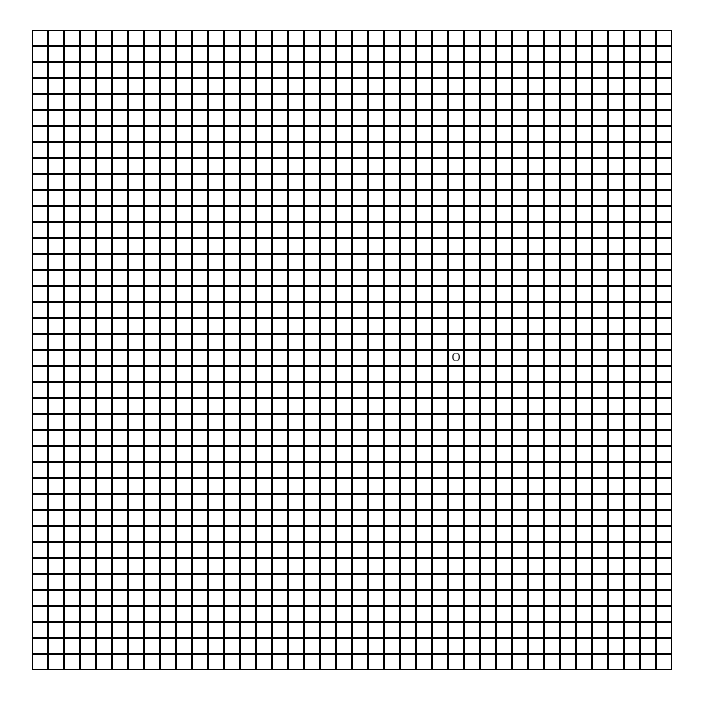
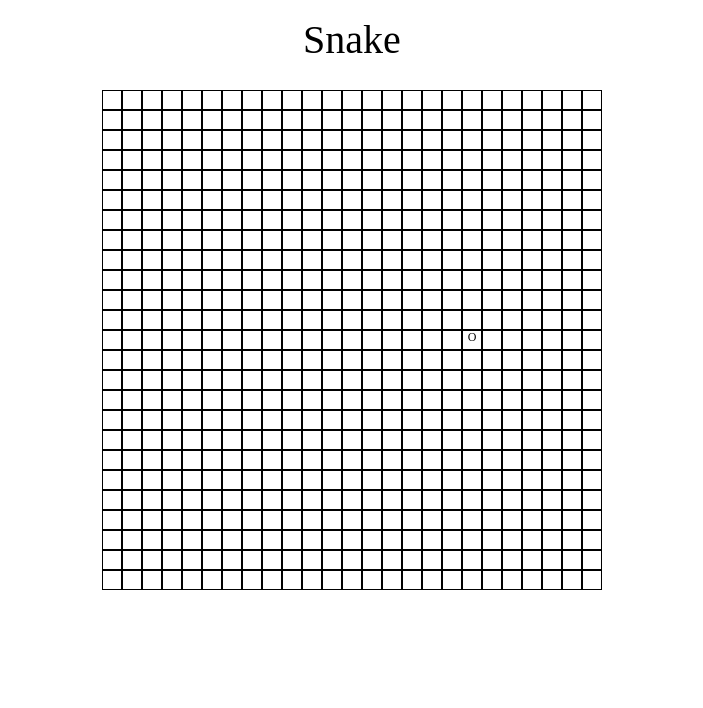
Before and after one commit to SophiaLWu/snake-game, a plain HTML site: page index.html in a window 1280 px wide. Shown: the whole page, without its empty margins (288-991 px from the left). Drawn offline with Linux system fonts and the light colour scheme.

Commit message:
Change grid size to a variablef or easy changing

```diff
--- a/css/main.css
+++ b/css/main.css
@@ -2,6 +2,12 @@
 *:before,
 *:after {
    box-sizing: border-box;
+}
+
+h1 {
+  margin-top: 20px;
+  text-align: center;
+  font-size: 40px;
 }
 
 .container {
@@ -15,8 +21,8 @@
 
 .col {
   display: inline-block;
-  width: 16px;
-  height: 16px;
+  width: 20px;
+  height: 20px;
   border: 1px solid black;
   vertical-align: middle;
   text-align: center;
--- a/index.html
+++ b/index.html
@@ -9,6 +9,7 @@
     <script src="js/main.js"></script>
   </head>
   <body>
+    <h1>Snake</h1>
     <div class="container"></div>
   </body>
 </html>
--- a/js/main.js
+++ b/js/main.js
@@ -1,3 +1,4 @@
+var side = 25;
 
 $(document).ready(function() {
 
@@ -12,9 +13,9 @@ $(document).ready(function() {
 
   function createGrid(snake) {
     var grid = [];
-    for (var i = 0; i < 40; i++) {
+    for (var i = 0; i < side; i++) {
       grid.push([]);
-      for (var j = 0; j < 40; j++) {
+      for (var j = 0; j < side; j++) {
         grid[i].push(" ");
       }
     }
@@ -23,12 +24,13 @@ $(document).ready(function() {
   };
 
   function createSnake() {
+    var midpoint = Math.floor(side/2)
     var snake = {
-      position: [20, 20],
+      position: [midpoint, midpoint],
       direction: "r",
-      coordinates: [[20, 20]],
+      coordinates: [[midpoint, midpoint]],
     }
-    return snake
+    return snake;
   };
 
   function render(grid) {
@@ -89,10 +91,22 @@ $(document).ready(function() {
   function takeTurn() {
     setTimeout(function() {
       moveSnake(grid, snake);
+      if (gameOver()) return gameOverScreen();
       grid = createGrid(snake);
       render(grid);
       takeTurn();
     }, 750);
   };
 
+  function gameOver() {
+    if (snake.position[0] < 0 || snake.position[0] > side ||
+        snake.position[1] < 0 || snake.position[1] > side) {
+      return true;
+    }
+  };
+
+  function gameOverScreen() {
+    alert("Game over!");
+  };
+
 });
```
